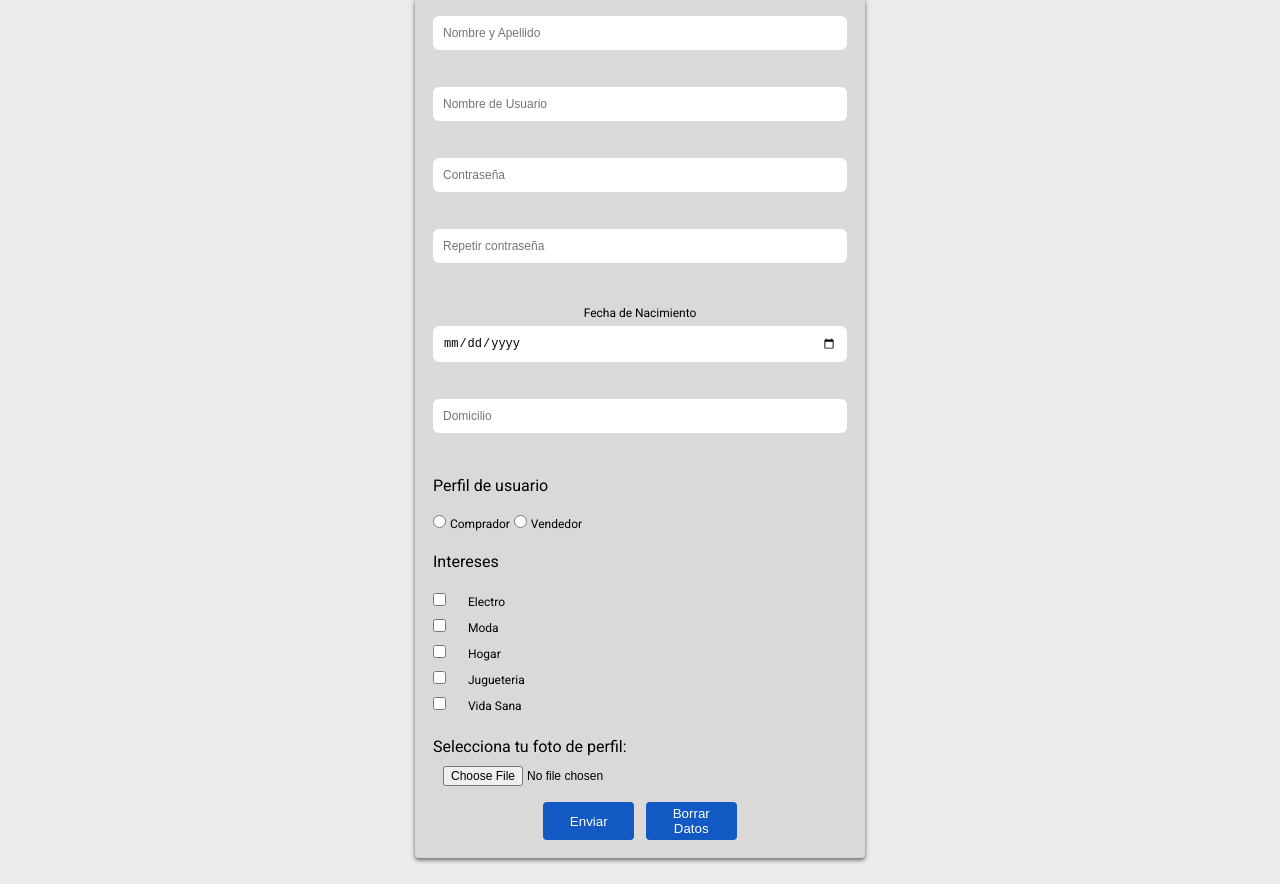
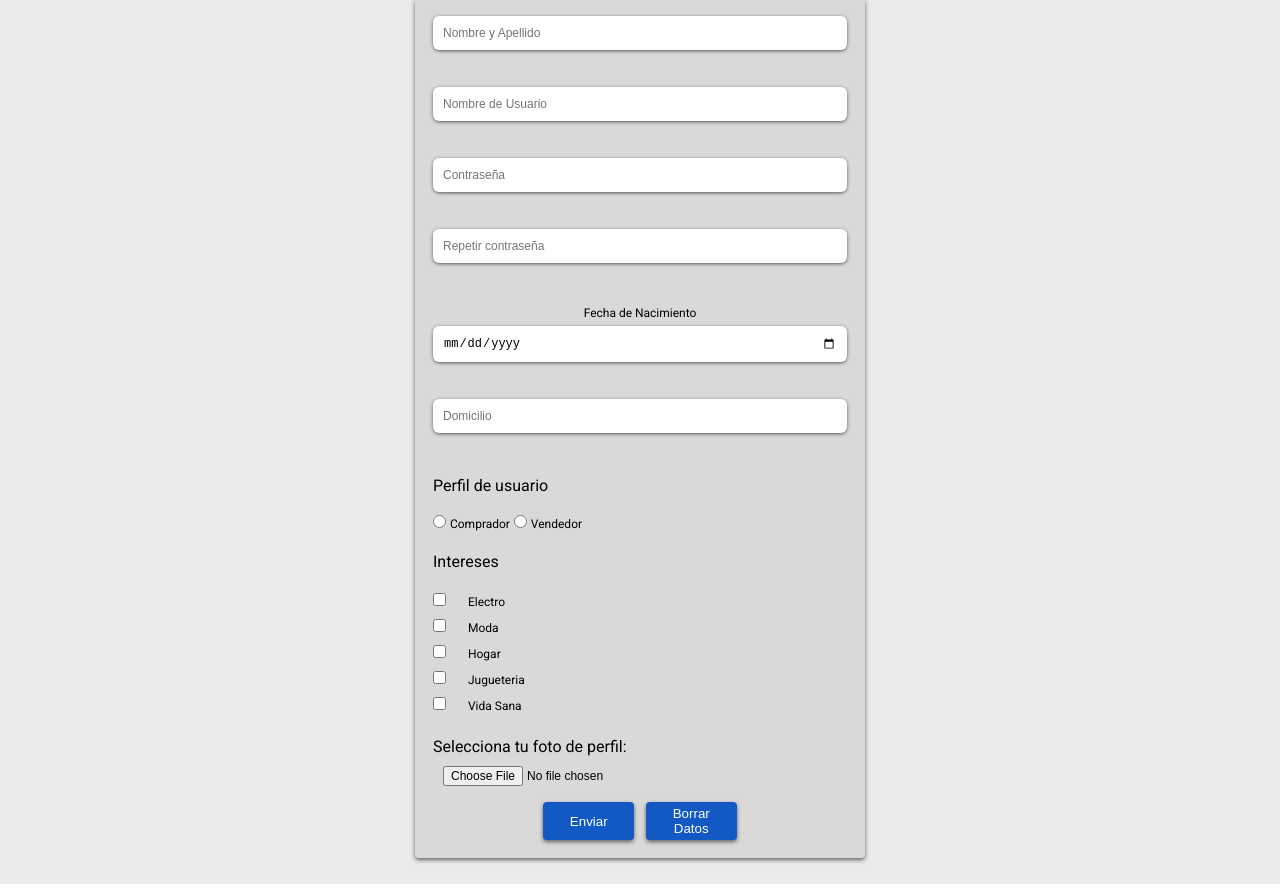
Before and after one commit to atarico/mercado_liebre_DH, a website: page views/register.html in a window 1280 px wide. Shown: the part 248-1140 px from the top of the page. Drawn offline with Linux system fonts and the light colour scheme; a web font is replaced by a local one.

Commit message:
agrega estilos a los formularios

```diff
--- a/public/css/normalize.css
+++ b/public/css/normalize.css
@@ -178,6 +178,14 @@
 .box-shadow {
   box-shadow: 0 2px 4px #646464;
 }
+.input-shadow {
+  box-shadow: 0px 1px 4px -1px #0e0e0e;
+}
+
+.border-outline-none {
+  border: none;
+  outline: none;
+}
 
 .buttons {
   margin: auto;
--- a/public/css/styles.css
+++ b/public/css/styles.css
@@ -28,13 +28,10 @@ body {
   min-width: 0;
   margin-right: 2px;
   flex-grow: 1;
-  border: none;
-  outline: none;
 }
 
 .busquedaContainer {
   padding: 12px 14px;
-  box-shadow: 0px 1px 4px -1px #0e0e0e;
 }
 
 .textHeader {
@@ -113,7 +110,6 @@ form {
 form input {
   padding: 10px;
   margin-bottom: 6px;
-  border: none;
   border-radius: 6px;
 }
 
--- a/views/register.html
+++ b/views/register.html
@@ -36,10 +36,10 @@
           /></a>
         </h1>
         <div
-          class="p-1 w-45 flex radius-1 bg-white busquedaContainer align-center"
+          class="busquedaContainer p-1 w-45 flex radius-1 bg-white align-center input-shadow"
         >
           <input
-            class="busqueda"
+            class="busqueda border-outline-none"
             type="text"
             placeholder="Buscá productos por nombre, marcas o palabras clave"
           />
@@ -93,7 +93,7 @@
         class="mx-auto mb-1 mt-1 flex flex-column flex-wrap box-shadow radius-1"
       >
         <input
-          class="w-100 font-m"
+          class="w-100 font-m input-shadow border-outline-none"
           type="text"
           placeholder="Nombre y Apellido"
           id="nombreApellido"
@@ -102,7 +102,7 @@
         <label class="hidden" for="nombreApellido">Nombre y Apellido</label>
 
         <input
-          class="w-100 font-m"
+          class="w-100 font-m input-shadow border-outline-none"
           type="text"
           placeholder="Nombre de Usuario"
           id="newUser"
@@ -111,7 +111,7 @@
         <label class="hidden" for="newUser">Nombre de Usuario</label>
 
         <input
-          class="w-100 font-m"
+          class="w-100 font-m input-shadow border-outline-none"
           type="password"
           id="newPassword"
           placeholder="Contraseña"
@@ -120,7 +120,7 @@
         <label class="hidden" for="newPassword">Password</label>
 
         <input
-          class="w-100 font-m"
+          class="w-100 font-m input-shadow border-outline-none"
           type="password"
           id="repeatPassword"
           placeholder="Repetir contraseña"
@@ -130,7 +130,7 @@
 
         <p class="w-100 font-m txt-center">Fecha de Nacimiento</p>
         <input
-          class="w-100 font-m"
+          class="w-100 font-m input-shadow border-outline-none"
           type="date"
           placeholder="Fecha de Nacimiento"
           id="birthday"
@@ -138,7 +138,11 @@
 
         <label class="hidden" for="birthday">Fecha de Nacimiento</label>
 
-        <input class="w-100 font-m" type="text" placeholder="Domicilio" />
+        <input
+          class="w-100 font-m input-shadow border-outline-none"
+          type="text"
+          placeholder="Domicilio"
+        />
 
         <label class="hidden" for="adress">Domicilio</label>
 
@@ -209,13 +213,13 @@
         </div>
         <div class="buttons">
           <button
-            class="bg-blue color-white b-none radius-1 formButton pointer"
+            class="bg-blue color-white b-none radius-1 formButton pointer box-shadow"
             type="submit"
           >
             Enviar
           </button>
           <button
-            class="bg-blue color-white b-none radius-1 formButton pointer"
+            class="bg-blue color-white b-none radius-1 formButton pointer box-shadow"
             type="reset"
           >
             Borrar Datos
```
Also changed, not shown: views/home.html (+2 -2 lines), views/login.html (+9 -5 lines).
